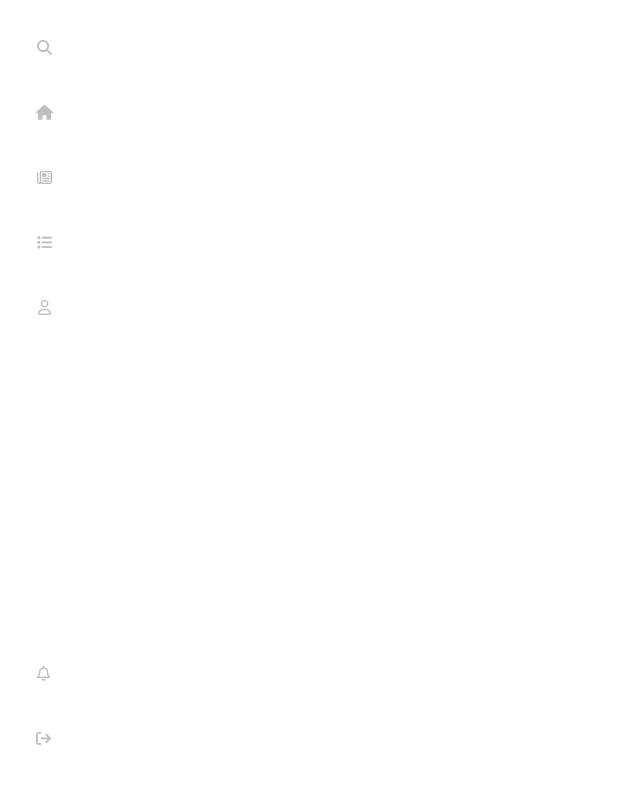
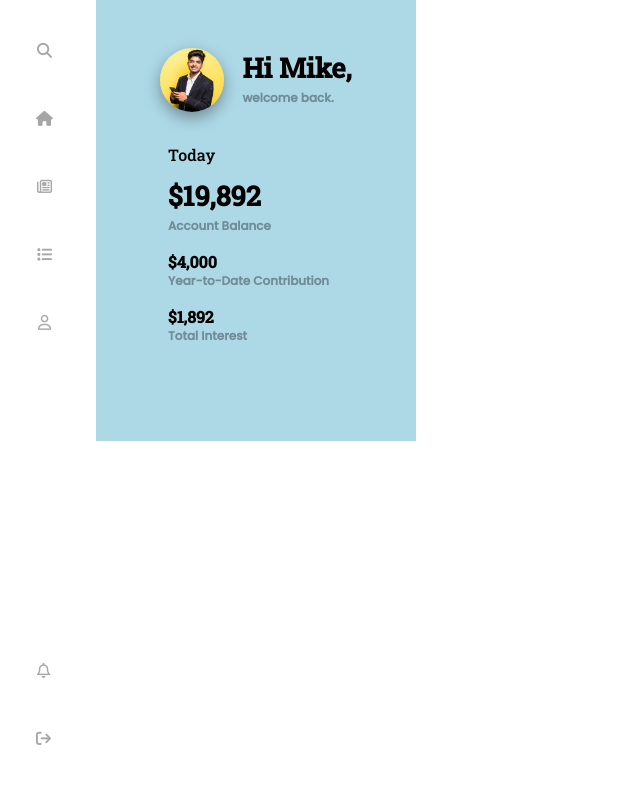
Before and after one commit to pranjal-jha-28/retirement-planner, a website: page home.html in a window 1280 px wide. Shown: the whole page, without its empty margins (0-640 px from the left). Drawn offline with Linux system fonts and the light colour scheme; a web font is replaced by a local one.

Commit message:
added user info

```diff
--- a/home.css
+++ b/home.css
@@ -2,11 +2,16 @@
     margin: 0;
     padding: 0;
     box-sizing: border-box;
-    list-style: none;
 }
 
 body{
     height: 100%;
+    font-family: 'Roboto Slab', serif;
+}
+
+.app{
+    display: flex;
+    flex-direction: row;
 }
 .navbar , .notification{
     width: 7.5%;
@@ -14,6 +19,9 @@ body{
     margin-top: 1.5rem;
 }
 
+.notification{
+    margin-top: 0;
+}
 .navbar nav{
     height: 100%;
     width: 100%;
@@ -22,7 +30,7 @@ body{
 .navbar .up ul{
     list-style: none;
     display: flex;
-    justify-content: flex-end;
+    justify-content: center;
     align-items: center;
     flex-direction: column;
     margin-bottom: 10px;
@@ -48,21 +56,85 @@ body{
     padding: 1rem 0.75rem;
     margin: 0 1.5rem;
     border-radius: 0.75rem;
-    color: rgba(0, 0, 0, 0.25);
+    color: rgba(0, 0, 0, 0.35);
     transition: all 0.2s;
     margin-bottom: 1rem;
     text-align: center;
 }
 
-/* .notification {
-    width: 7.5%;
-} */
+
 .navbar  li:hover,  .below li:hover{
     background-color: #4143ef;
     color: whitesmoke;
 }
 
+.main-wrapper{
+    display: block;
+}
 
+.userInfo{
+    display: flex;
+    flex-direction: column;
+    justify-content: space-around;
+    width: 20rem;
+    height: 100%;
+    padding: 3rem 2rem;
+    background-color: lightblue;
+}
+
+.name {
+    display: flex;
+    justify-content: center;
+    align-items: center;
+}
+
+.name .text{
+    margin-left: 0.5rem;
+}
+img {
+    width: 4rem;
+    height: 4rem;
+    margin-right: 10px;
+    border-radius: 50%;
+    object-fit: contain;
+    box-shadow: 0 6px 15px rgba(0, 0, 0, 0.35);
+}
+
+
+.text p{
+    display: flex;
+    align-items: center;
+    font-size: 1.7rem;
+    margin-bottom: 0.25rem;
+    font-weight: bolder;
+}
+
+.balance{
+    padding: 2rem 2.5rem;
+}
+
+.balance .date{
+    margin-bottom: 0.75rem;
+    font-weight: 500;
+}
+
+.balanceInfo{
+    margin-bottom: 1rem;
+}
+h2{
+    font-size: 1.7rem;
+    margin-bottom: 0.25rem;
+    font-weight: bolder;
+}
+
+span{
+    font-family: 'Poppins', sans-serif;
+    font-size: 0.75rem;
+    font-weight: bold;
+    display: flex;
+    align-items: center;
+    color: rgba(0, 0, 0, 0.35);
+}
 
 @media screen and (max-width:600px){
     .navbar{
@@ -72,16 +144,11 @@ body{
         height: 10%;
     }
 
-    .navbar nav{
+    .navbar .up ul{
+        width: 100%;
         flex-direction: row;
-        /* justify-content: space-around;
-        align-items: center; */
-    }
-
-    .navbar .up ul{
-        flex-direction: row;
-        /* justify-content: space-evenly;
-        align-items: center; */
+        justify-content: space-evenly;
+        align-items: center;
     }
 
     .below ul{
--- a/home.html
+++ b/home.html
@@ -8,12 +8,22 @@
     <link rel="preconnect" href="https://fonts.googleapis.com">
     <link rel="preconnect" href="https://fonts.gstatic.com" crossorigin>
     <link
-        href="https://fonts.googleapis.com/css2?family=Caveat:wght@400;500;600;700&family=Dancing+Script:wght@600;700&family=Dongle&family=Fira+Sans:ital,wght@0,300;0,400;1,300;1,400&family=PT+Serif:wght@400;700&family=Roboto:wght@300;400;500&display=swap"
+        href="https://fonts.googleapis.com/css2?family=Caveat:wght@400;500;600;700&family=Dancing+Script:wght@600;700&family=Dongle&family=Fira+Sans:ital,wght@0,300;0,400;1,300;1,400&family=PT+Serif:wght@400;700&family=Poppins:wght@300;400;500&family=Roboto+Slab:wght@300;400;500&family=Roboto:wght@300;400;500&display=swap"
         rel="stylesheet">
     <script src="https://kit.fontawesome.com/09b2cb2630.js" crossorigin="anonymous"></script>
     <title>Retirement Planner</title>
 </head>
+
 <body>
+    <div class="notification">
+        <div class="below">
+            <ul>
+                <li><i class="fa-regular fa-bell"></i></li>
+                <li><i class="fa-solid fa-arrow-right-from-bracket"></i></li>
+            </ul>
+        </div>
+    </div>
+    <div class="app">
         <div class="navbar">
             <nav>
                 <div class="up">
@@ -27,18 +37,34 @@
                 </div>
             </nav>
         </div>
-    <div class="notification">
-        <div class="below">
-            <ul>
-                <li><i class="fa-regular fa-bell"></i></li>
-                <li><i class="fa-solid fa-arrow-right-from-bracket"></i></li>
-            </ul>
+        <main class="main-wrapper">
+            <div class="main-body">
+                <div class="userInfo">
+                    <div class="name">
+                        <img src="./assets/Boy.png" alt="">
+                        <div class="text">
+                            <p>Hi Mike,<p>
+                            <span>welcome back.</span>
                         </div>
                     </div>
-    <main class="main-wrapper">
-        <div class="main-body">
-            <div class="name">
+                    <div class="balance">
+                        <div class="date">Today</div>
+                        <div class="balanceInfo">
+                            <h2>$19,892</h2>
+                            <span>Account Balance</span>
+                        </div>
+                        <div class="balanceInfo">
+                            <h4>$4,000</h4>
+                            <span>Year-to-Date Contribution</span>
+                        </div>
+                        <div class="balanceInfo">
+                            <h4>$1,892</h4>
+                            <span>Total Interest</span>
+                        </div>
+                    </div>
+                    <div class="transaction">
 
+                    </div>
                 </div>
                 <div class="retirement-income">
 
@@ -48,6 +74,7 @@
                 </div>
             </div>
         </main>
+    </div>
 </body>
 
 </html>
```
Also changed, not shown: assets/Boy.png (added). Lines whose indentation alone changed are shown as unchanged.
